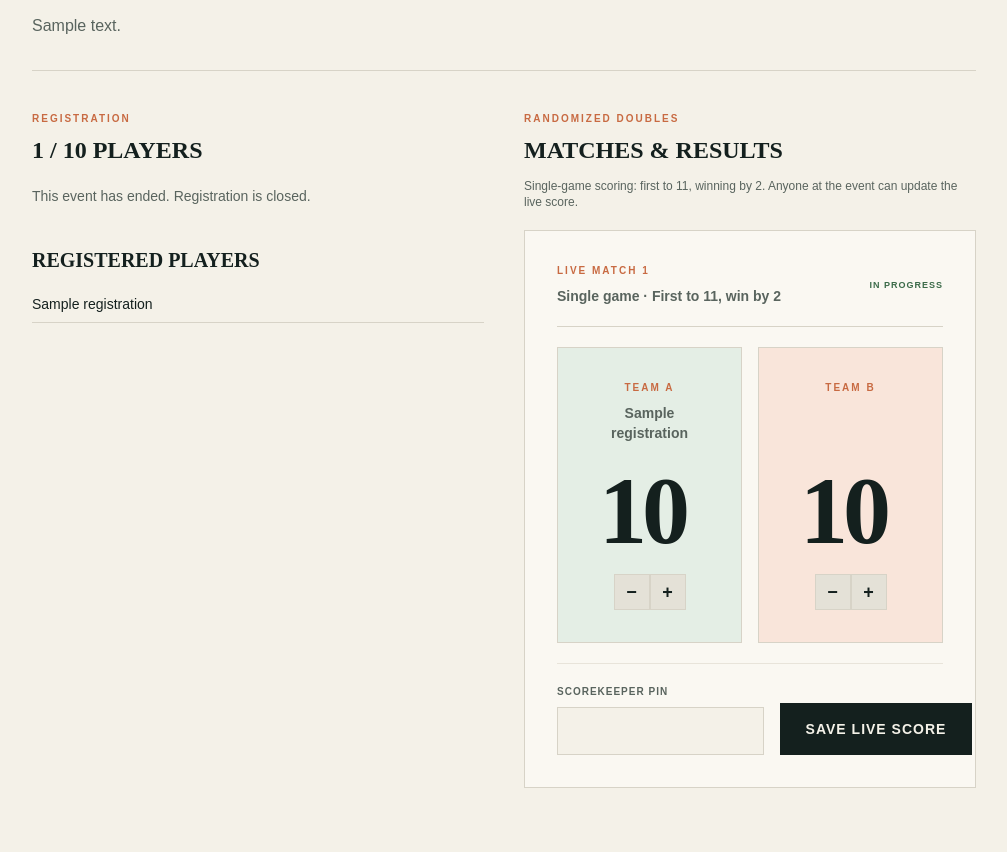
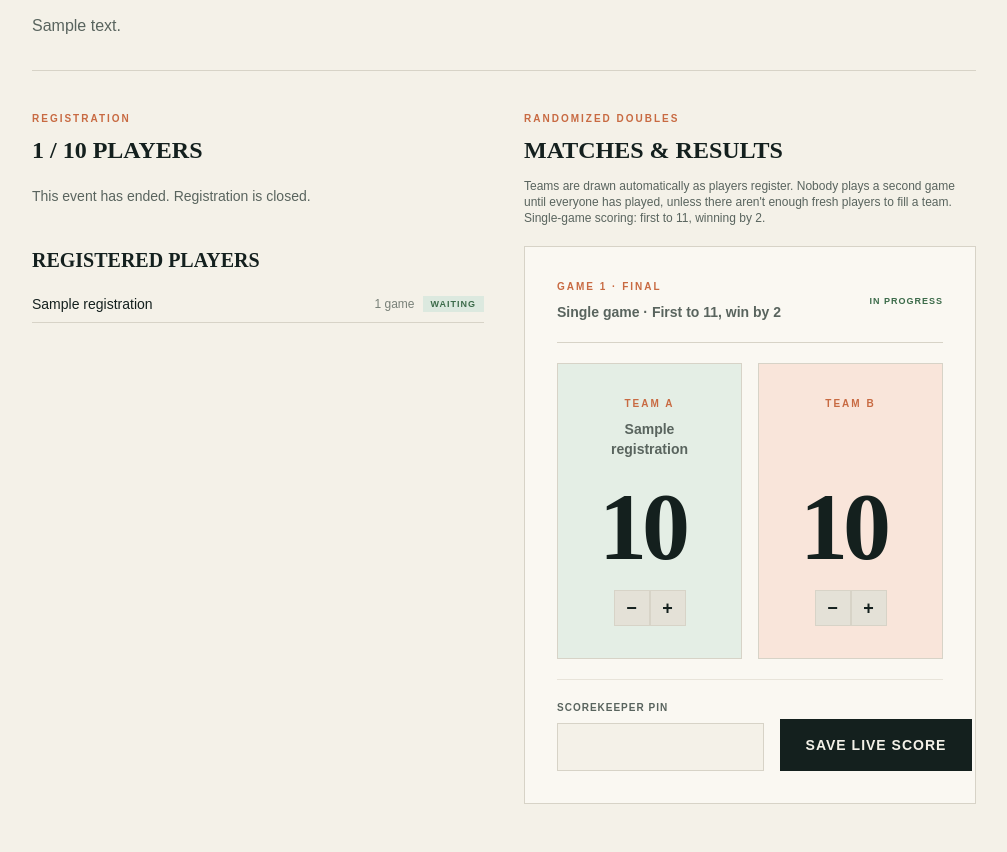
Before and after one commit to dariusagbon/Garaje-PickleHub, a Laravel app: page /events/1 in a window 1280 px wide. Shown: the part 171-1023 px from the top of the page, without its empty margins (136-1143 px from the left). Before the commit the page ends 959 px from the top, so only its background shows below. Run offline with Laravel 12, Linux system fonts and the light colour scheme; tables that the repository leaves empty hold one stand-in row (values such as "Sample post"); style sheets or scripts are compiled from the project's sources.

Commit message:
Automatic rotation matchmaking for events
- New Matchmaker service: whenever four players are free (not in an
  unscored game) a 2 vs 2 game is drawn from those with the fewest
  games, random tie-break and random teams. Nobody plays again until
  everyone has played unless there are not enough fresh players.
- Runs automatically when a player registers and when a score is saved;
  never for past events
- Remove the public Generate matches button/route; admins get
  Reshuffle unplayed games, which keeps scored games
- Event page shows each player's game count, In a game/Waiting status
  and the next-game queue
- Tests for auto-creation, sit-out priority, balance over 12 rounds,
  parallel games and reshuffle

Co-Authored-By: Claude Opus 5.5 <noreply@anthropic.com>
Claude-Session: https://claude.ai/code/session_01MRJub19TnNqCXs1UcR7xkJ

```diff
--- a/app/Http/Controllers/EventController.php
+++ b/app/Http/Controllers/EventController.php
@@ -2,31 +2,28 @@
 namespace App\Http\Controllers;
 use App\Models\Event;
 use App\Models\EventMatch;
+use App\Services\Matchmaker;
 use Illuminate\Http\Request;
 use Illuminate\Support\Facades\Hash;
 class EventController extends Controller {
- public function show(Event $event){$event->load(['playerRegistrations','matches.players']); return view('events.show',compact('event'));}
- public function register(Request $r, Event $event){
+ public function show(Event $event, Matchmaker $matchmaker){$event->load(['playerRegistrations','matches.players']); $stats=$matchmaker->stats($event); return view('events.show',compact('event','stats'));}
+ public function register(Request $r, Event $event, Matchmaker $matchmaker){
   if($event->isPast()) return back()->withErrors(['event'=>'This event has already ended.']);
   $data=$r->validate(['player_name'=>'required|string|max:100']);
   $registration=$event->playerRegistrations()->where('user_id',$r->user()->id)->first();
   if(!$registration && $event->playerRegistrations()->count()>=$event->capacity) return back()->withErrors(['event'=>'This event is full.']);
   $event->playerRegistrations()->updateOrCreate(['user_id'=>$r->user()->id],['player_name'=>$data['player_name']]);
   $event->users()->syncWithoutDetaching([$r->user()->id]);
-  return back()->with('message',$registration ? 'Your player name was updated.' : 'You are registered!');
+  if ($registration) return back()->with('message','Your player name was updated.');
+  $created=$matchmaker->fill($event);
+  return back()->with('message',$created ? 'You are registered and a new game is ready!' : 'You are registered! You will be placed in the next game.');
  }
- public function randomize(Event $event){
-  if ($event->matches()->exists() && !auth()->user()?->is_admin) abort(403);
-  $registrations=$event->playerRegistrations()->inRandomOrder()->get();
-  $event->matches()->delete();
-  foreach($registrations->chunk(4) as $players) if($players->count()===4){
-   $match=$event->matches()->create();
-   $match->players()->attach($players->take(2)->pluck('id')->mapWithKeys(fn($id)=>[$id=>['team'=>1]])->all());
-   $match->players()->attach($players->skip(2)->pluck('id')->mapWithKeys(fn($id)=>[$id=>['team'=>2]])->all());
-  }
-  return back()->with('message','Matches randomized from the registered players.');
+ public function randomize(Event $event, Matchmaker $matchmaker){
+  if ($event->isPast()) return back()->withErrors(['event'=>'This event has already ended.']);
+  $matchmaker->reshuffle($event);
+  return back()->with('message','Games without a score were reshuffled. Scored games were kept.');
  }
- public function score(Request $r, Event $event, EventMatch $match){
+ public function score(Request $r, Event $event, EventMatch $match, Matchmaker $matchmaker){
   abort_unless($match->event_id===$event->id,404);
   $data=$r->validate(['score_pin'=>'required|string|max:32','score_a'=>'required|integer|min:0','score_b'=>'required|integer|min:0']);
   if (!$event->score_pin || !Hash::check($data['score_pin'], $event->score_pin)) {
@@ -35,7 +32,9 @@ class EventController extends Controller {
   unset($data['score_pin']);
   $high=max($data['score_a'],$data['score_b']); $low=min($data['score_a'],$data['score_b']);
   if($high<11 || $high-$low<2) return back()->withErrors(['score_a'=>'A game must be won by at least 2 points and reach 11 points.']);
-  $match->update($data); return back()->with('message','Score saved.');
+  $match->update($data);
+  $created=$matchmaker->fill($event);
+  return back()->with('message',$created ? 'Score saved. The next game is ready!' : 'Score saved.');
  }
  public function index(){return view('admin.events.index',['events'=>Event::upcoming()->with('playerRegistrations')->orderBy('date')->orderBy('time')->get(),'pastCount'=>Event::past()->count()]);}
  public function history(){return view('admin.events.history',['events'=>Event::past()->with(['playerRegistrations.user','matches'])->orderByDesc('date')->orderByDesc('time')->get()]);}
--- /dev/null
+++ b/app/Services/Matchmaker.php
@@ -0,0 +1,96 @@
+<?php
+
+namespace App\Services;
+
+use App\Models\Event;
+use App\Models\EventRegistration;
+use Illuminate\Support\Collection;
+use Illuminate\Support\Facades\DB;
+
+/**
+ * Rotation matchmaking for doubles events.
+ *
+ * Players who are not in an unscored match form the waiting pool. Whenever
+ * four of them are free, a new 2 vs 2 game is created from the players with
+ * the fewest games, so nobody plays again until everyone else has had a turn,
+ * unless there are not enough fresh players left to fill the court.
+ */
+class Matchmaker
+{
+    public const TEAM_SIZE = 2;
+    public const PLAYERS_PER_MATCH = self::TEAM_SIZE * 2;
+
+    /** Create as many new games as the free players allow. Returns how many were created. */
+    public function fill(Event $event): int
+    {
+        if ($event->isPast()) return 0;
+
+        return DB::transaction(function () use ($event) {
+            Event::whereKey($event->id)->lockForUpdate()->first();
+            $created = 0;
+            while ($players = $this->nextPlayers($event)) {
+                $this->createMatch($event, $players);
+                $created++;
+            }
+            return $created;
+        });
+    }
+
+    /** Drop games that have no score yet and rebuild them from the current pool. */
+    public function reshuffle(Event $event): int
+    {
+        return DB::transaction(function () use ($event) {
+            $pending = $event->matches()->where(fn ($q) => $q->whereNull('score_a')->orWhereNull('score_b'))->pluck('id');
+            DB::table('event_match_players')->whereIn('match_id', $pending)->delete();
+            $event->matches()->whereIn('id', $pending)->delete();
+            return $this->fill($event);
+        });
+    }
+
+    /**
+     * Games played (scored or scheduled) and whether the player is in an unscored game,
+     * keyed by registration id.
+     *
+     * @return Collection<int, object{games:int, active:bool}>
+     */
+    public function stats(Event $event): Collection
+    {
+        $rows = DB::table('event_match_players')
+            ->join('event_matches', 'event_matches.id', '=', 'event_match_players.match_id')
+            ->where('event_matches.event_id', $event->id)
+            ->groupBy('event_match_players.event_registration_id')
+            ->select('event_match_players.event_registration_id as id')
+            ->selectRaw('count(*) as games')
+            ->selectRaw('sum(case when event_matches.score_a is null or event_matches.score_b is null then 1 else 0 end) as active')
+            ->get()
+            ->keyBy('id');
+
+        return $event->playerRegistrations()->pluck('id')->mapWithKeys(fn ($id) => [$id => (object) [
+            'games' => (int) ($rows[$id]->games ?? 0),
+            'active' => (int) ($rows[$id]->active ?? 0) > 0,
+        ]]);
+    }
+
+    /** @return Collection<int, EventRegistration>|null */
+    private function nextPlayers(Event $event): ?Collection
+    {
+        $stats = $this->stats($event);
+        // Shuffle first so the stable sort breaks ties between equal game counts randomly.
+        $free = $event->playerRegistrations()->get()
+            ->reject(fn ($registration) => $stats[$registration->id]->active)
+            ->shuffle()
+            ->sortBy(fn ($registration) => $stats[$registration->id]->games)
+            ->values();
+
+        return $free->count() >= self::PLAYERS_PER_MATCH ? $free->take(self::PLAYERS_PER_MATCH) : null;
+    }
+
+    private function createMatch(Event $event, Collection $players): void
+    {
+        $players = $players->shuffle()->values();
+        $match = $event->matches()->create();
+        $match->players()->attach($players->mapWithKeys(fn ($player, $index) => [
+            $player->id => ['team' => $index < self::TEAM_SIZE ? 1 : 2],
+        ])->all());
+    }
+}
--- a/resources/css/app.css
+++ b/resources/css/app.css
@@ -183,6 +183,15 @@
     .admin-player-list { @apply flex flex-wrap gap-2; }
     .admin-player-chip { @apply border border-[#c9c6ba] bg-[#f4f1e8] px-3 py-2 text-xs font-bold; }
     .admin-muted { @apply text-xs text-[#788078]; }
+    .player-queue-row { @apply flex items-center justify-between gap-3 border-b border-[#d7d3c7] py-2 text-sm; }
+    .player-queue-meta { @apply flex items-center gap-2 text-xs text-[#788078]; }
+    .queue-badge { @apply px-2 py-0.5 text-[9px] font-bold uppercase tracking-[1px]; }
+    .queue-badge.playing { @apply bg-[#f9e5da] text-[#a04d32]; }
+    .queue-badge.waiting { @apply bg-[#dce9df] text-[#3c6b4a]; }
+    .queue-card { @apply mt-6 border border-[#d7d3c7] bg-[#faf8f2] p-4 text-sm text-[#59645e]; }
+    .queue-card p:not(.eyebrow) { @apply mt-2; }
+    .queue-chips { @apply mt-3 flex flex-wrap gap-2; }
+    .queue-chips small { @apply ml-1 text-[10px] text-[#788078]; }
     .history-search { @apply w-full border border-[#d7d3c7] bg-[#f4f1e8] px-3 py-2 text-sm outline-none transition focus:border-[#c86a42] focus:ring-1 focus:ring-[#c86a42] sm:w-64; }
     .admin-history-list { @apply divide-y divide-[#e8e4da]; }
     .history-event summary { @apply flex cursor-pointer list-none items-center gap-5 px-2 py-5 transition hover:bg-[#f4f1e8]; }
--- a/resources/views/events/show.blade.php
+++ b/resources/views/events/show.blade.php
@@ -16,12 +16,22 @@
    <form class="mt-5 space-y-3" method="POST" action="{{ route('events.register',$event) }}">@csrf<label class="block text-sm font-bold" for="player_name">Player name</label><input class="w-full border border-[#c9c6ba] bg-[#faf8f2] p-3" id="player_name" name="player_name" maxlength="100" required value="{{ old('player_name', optional($event->playerRegistrations->firstWhere('user_id',auth()->id()))?->player_name ?? auth()->user()->name) }}"><button class="button button-dark">{{ $event->playerRegistrations->firstWhere('user_id',auth()->id()) ? 'Update name' : 'Register' }}</button></form>
    @else <p class="mt-5 text-sm text-[#59645e]"><a class="underline" href="{{ route('login') }}">Log in</a> to register and choose your player name.</p>@endauth
    @endif
-   <h3 class="mt-10 font-[Space_Grotesk] text-xl font-bold uppercase">Registered players</h3><ul class="mt-3 space-y-2">@forelse($event->playerRegistrations as $registration)<li class="border-b border-[#d7d3c7] py-2 text-sm">{{ $registration->player_name }}</li>@empty<li class="py-2 text-sm text-[#59645e]">No players yet.</li>@endforelse</ul>
+   @php
+    $waiting = $event->playerRegistrations->reject(fn ($r) => $stats[$r->id]->active)->sortBy(fn ($r) => $stats[$r->id]->games)->values();
+    $needed = max(0, \App\Services\Matchmaker::PLAYERS_PER_MATCH - $waiting->count());
+   @endphp
+   <h3 class="mt-10 font-[Space_Grotesk] text-xl font-bold uppercase">Registered players</h3><ul class="mt-3">@forelse($event->playerRegistrations as $registration)<li class="player-queue-row"><span>{{ $registration->player_name }}</span><span class="player-queue-meta">{{ $stats[$registration->id]->games }} {{ \Illuminate\Support\Str::plural('game', $stats[$registration->id]->games) }}<b class="queue-badge {{ $stats[$registration->id]->active ? 'playing' : 'waiting' }}">{{ $stats[$registration->id]->active ? 'In a game' : 'Waiting' }}</b></span></li>@empty<li class="py-2 text-sm text-[#59645e]">No players yet.</li>@endforelse</ul>
+   @if($event->playerRegistrations->isNotEmpty() && ! $event->isPast())
+   <div class="queue-card"><p class="eyebrow eyebrow-dark">Next game queue</p>
+    @if($waiting->isEmpty())<p>Everyone is in a game right now. The next game is created as soon as a score is saved.</p>
+    @else<p>{{ $waiting->count() }} waiting{{ $needed ? " · needs $needed more ".\Illuminate\Support\Str::plural('player', $needed)." to start" : '' }}. Players with the fewest games go first.</p><div class="queue-chips">@foreach($waiting as $registration)<span class="admin-player-chip">{{ $registration->player_name }} <small>{{ $stats[$registration->id]->games }}</small></span>@endforeach</div>@endif
+   </div>
+   @endif
   </section>
-  <section><div class="flex items-end justify-between gap-4"><div><p class="eyebrow eyebrow-dark">Randomized doubles</p><h2 class="mt-2 font-[Space_Grotesk] text-2xl font-bold uppercase">Matches & results</h2></div>@if($event->matches->isEmpty() && $event->playerRegistrations->count() >= 4)<form method="POST" action="{{ route('events.matches.randomize',$event) }}">@csrf<button class="button button-outline">Generate matches</button></form>@auth @if(auth()->user()->is_admin)<form method="POST" action="{{ route('admin.events.matches.randomize',$event) }}">@csrf<button class="button button-outline">Regenerate</button></form>@endif @endauth @elseif(auth()->user()?->is_admin)<form method="POST" action="{{ route('admin.events.matches.randomize',$event) }}">@csrf<button class="button button-outline">Regenerate</button></form>@endif</div>
-   <p class="mt-3 text-xs text-[#59645e]">Single-game scoring: first to 11, winning by 2. Anyone at the event can update the live score.</p>
+  <section><div class="flex items-end justify-between gap-4"><div><p class="eyebrow eyebrow-dark">Randomized doubles</p><h2 class="mt-2 font-[Space_Grotesk] text-2xl font-bold uppercase">Matches & results</h2></div>@if(auth()->user()?->is_admin && ! $event->isPast() && $event->matches->contains(fn ($m) => ! $m->isComplete()))<form method="POST" action="{{ route('admin.events.matches.randomize',$event) }}" onsubmit="return confirm('Reshuffle all games that have no score yet? Scored games are kept.')">@csrf<button class="button button-outline">Reshuffle unplayed games</button></form>@endif</div>
+   <p class="mt-3 text-xs text-[#59645e]">Teams are drawn automatically as players register. Nobody plays a second game until everyone has played, unless there aren't enough fresh players to fill a team. Single-game scoring: first to 11, winning by 2.</p>
    <div class="mt-5 space-y-6">@forelse($event->matches as $match)<article class="scoreboard-card">
-    <div class="flex flex-col justify-between gap-4 border-b border-[#d7d3c7] pb-5 sm:flex-row sm:items-center"><div><p class="eyebrow eyebrow-dark">Live match {{ $loop->iteration }}</p><p class="mt-2 text-sm font-bold text-[#59645e]">Single game · First to 11, win by 2</p></div><div class="score-result {{ $match->isComplete() ? 'complete' : '' }}">{{ $match->winnerLabel() ?? 'In progress' }}</div></div>
+    <div class="flex flex-col justify-between gap-4 border-b border-[#d7d3c7] pb-5 sm:flex-row sm:items-center"><div><p class="eyebrow eyebrow-dark">Game {{ $loop->iteration }} · {{ $match->isComplete() ? 'Final' : 'Waiting for score' }}</p><p class="mt-2 text-sm font-bold text-[#59645e]">Single game · First to 11, win by 2</p></div><div class="score-result {{ $match->isComplete() ? 'complete' : '' }}">{{ $match->winnerLabel() ?? 'In progress' }}</div></div>
     <form class="score-form" method="POST" action="{{ route('events.matches.score',[$event,$match]) }}">@csrf @method('PATCH')
     <div class="scoreboard-teams mt-5 grid gap-4 md:grid-cols-2">
      <section class="score-team score-team-a"><p class="eyebrow eyebrow-dark">Team A</p><p class="mt-2 min-h-10 text-sm font-bold text-[#59645e]">{{ $match->teamA->pluck('player_name')->join(' & ') }}</p><div class="event-score-number"><input id="score-a-{{ $match->id }}" type="number" min="0" name="score_a" value="{{ $match->score_a ?? 0 }}" required></div><div class="score-control justify-center"><button type="button" data-score-target="score-a-{{ $match->id }}" data-score-change="-1" aria-label="Decrease Team A score">−</button><button type="button" data-score-target="score-a-{{ $match->id }}" data-score-change="1" aria-label="Increase Team A score">+</button></div></section>
@@ -30,7 +40,7 @@
     <div class="mt-5 border-t border-[#e8e4da] pt-5">
      <div class="grid gap-4 sm:grid-cols-[1fr_auto] sm:items-end"><label class="scoring-field" for="score-pin-{{ $match->id }}">Scorekeeper PIN<input id="score-pin-{{ $match->id }}" type="password" name="score_pin" minlength="4" maxlength="32" required></label><button class="score-point-button mt-0 min-h-12 sm:w-48" type="submit">Save live score</button></div>
     </div></form>
-   </article>@empty<p class="text-sm text-[#59645e]">Register four players to generate the first doubles match.</p>@endforelse</div>
+   </article>@empty<p class="text-sm text-[#59645e]">The first doubles game is drawn automatically once {{ \App\Services\Matchmaker::PLAYERS_PER_MATCH }} players register.</p>@endforelse</div>
   </section>
  </div>
 </main>
--- a/routes/web.php
+++ b/routes/web.php
@@ -19,7 +19,6 @@ Route::post('/logout',[AuthController::class,'logout'])->middleware('auth')->nam
 Route::get('/events/{event}',[EventController::class,'show'])->name('events.show');
 Route::post('/events/{event}/register',[EventController::class,'register'])->middleware('auth')->name('events.register');
 Route::patch('/events/{event}/matches/{match}/score',[EventController::class,'score'])->name('events.matches.score');
-Route::post('/events/{event}/matches/randomize',[EventController::class,'randomize'])->name('events.matches.randomize');
 Route::middleware(['auth','admin'])->prefix('admin')->name('admin.')->group(function(){
  Route::get('/', fn() => redirect()->route('admin.events.index'))->name('dashboard');
  Route::get('events/history',[EventController::class,'history'])->name('events.history');
```
Also changed, not shown: tests/Feature/EventPlayerTest.php (+79 -15 lines).
